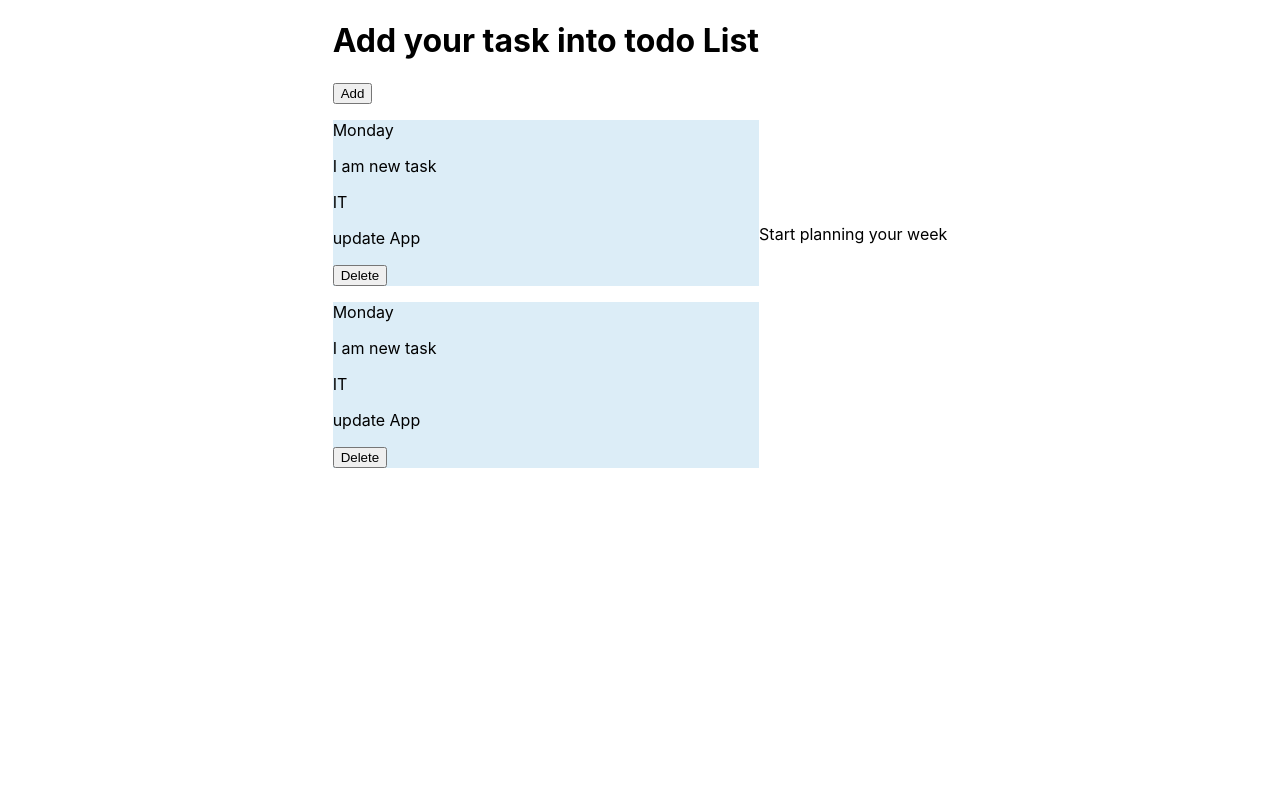
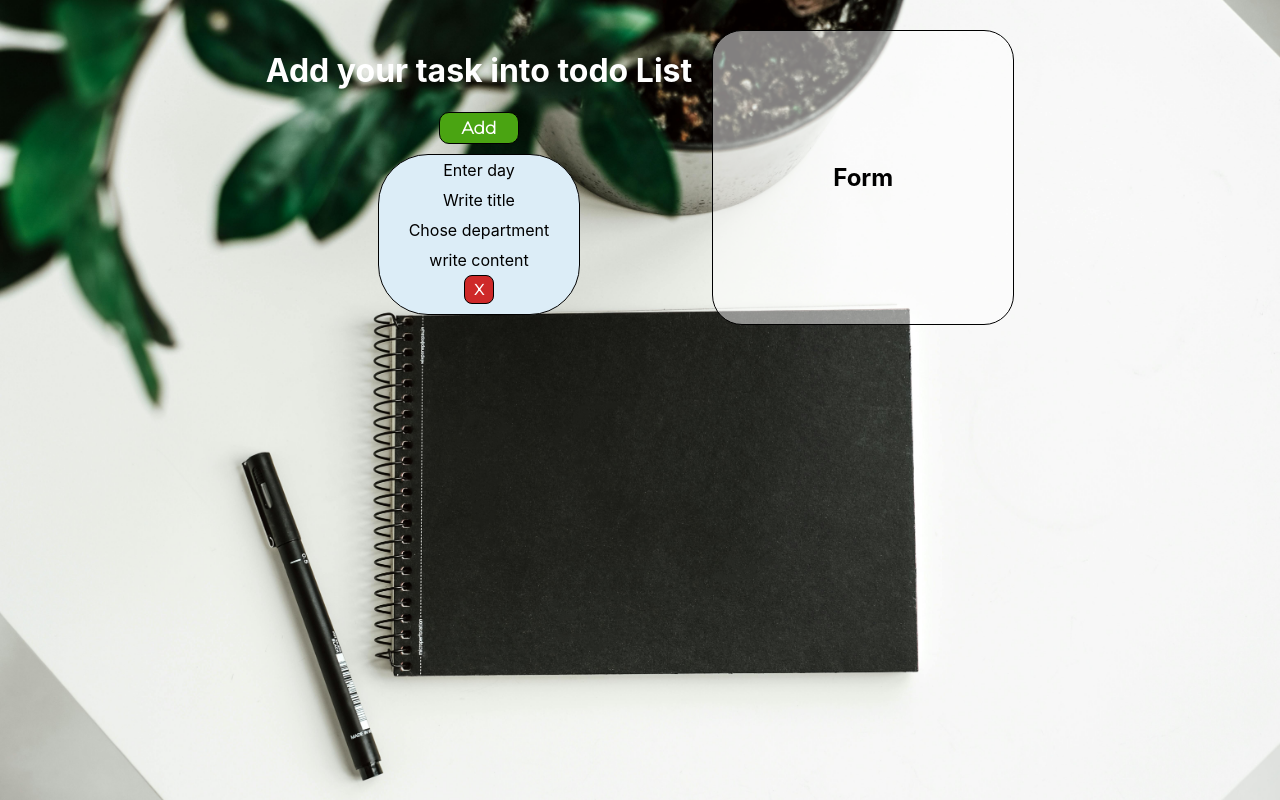
Before and after one commit to serhii-prozhyvarov/my-final-react-project, a React (Create React App) app: page / in a window 1280 px wide. Both pictures are taken after a click on the button "Add". Built offline with nearby package versions, Linux system fonts and the light colour scheme.

Commit message:
update app

```diff
--- a/public/index.html
+++ b/public/index.html
@@ -15,6 +15,12 @@
       user's mobile device or desktop. See https://developers.google.com/web/fundamentals/web-app-manifest/
     -->
     <link rel="manifest" href="%PUBLIC_URL%/manifest.json" />
+    <link rel="preconnect" href="https://fonts.googleapis.com" />
+    <link rel="preconnect" href="https://fonts.gstatic.com" crossorigin />
+    <link
+      href="https://fonts.googleapis.com/css2?family=Montserrat:ital,wght@0,300;1,300&display=swap"
+      rel="stylesheet"
+    />
     <!--
       Notice the use of %PUBLIC_URL% in the tags above.
       It will be replaced with the URL of the `public` folder during the build.
--- a/src/components/App/App.jsx
+++ b/src/components/App/App.jsx
@@ -6,23 +6,15 @@ import { TaskForm } from 'components/TaskForm/TaskForm';
 import { useState } from 'react';
 
 export const App = () => {
-  const [tasks, setTasks] = useState([
-    {
-      dayTask: 'Monday',
-      title: 'I am new task',
-      departament: 'IT',
-      content: 'update App',
-      id: nanoid(),
-    },
-  ]);
+  const [tasks, setTasks] = useState([]);
    const [selectedDay, setSelectedDay] = useState(null);
 
   const addTask = () => {
     const newTask = {
-      dayTask: 'Monday',
-      title: 'I am new task',
-      departament: 'IT',
-      content: 'update App',
+      dayTask: 'Enter day',
+      title: 'Write title',
+      departament: 'Chose department',
+      content: 'write content',
       id: nanoid(),
     };
     setTasks([...tasks, newTask]);
--- a/src/components/App/App.styled.jsx
+++ b/src/components/App/App.styled.jsx
@@ -3,5 +3,6 @@ import styled from '@emotion/styled';
 export const AppWrapper = styled.div`
   display: flex;
   justify-content: center;
-  align-items: center;
+  padding: 30px;
+
 `;
--- a/src/components/TaskForm/TaskForm.jsx
+++ b/src/components/TaskForm/TaskForm.jsx
@@ -1,4 +1,4 @@
-import { TaskFormWrapper } from './TaskForm.styled';
+import { Input, TaskFormWrapper } from './TaskForm.styled';
 
 
 export const TaskForm = ({ updateSchedule, selectedDay }) => {
@@ -8,38 +8,43 @@ export const TaskForm = ({ updateSchedule, selectedDay }) => {
       [myInput]: value,
     });
   };
-  if (!selectedDay) return <p>Start planning your week</p>;
   return (
     <TaskFormWrapper>
-      <h2>TaskForm</h2>
-      <input
+      {!selectedDay ? (
+        <h2>Form</h2>
+      ) : (
+        <>
+          <h2>Form</h2>
+          <Input
             type="text"
             id="dayTask"
             placeholder="Enter Day"
             value={selectedDay?.dayTask || ''}
             onChange={e => editTask('dayTask', e.target.value)}
           />
-      <input
+          <Input
             type="text"
             id="title"
             placeholder="Enter title"
             value={selectedDay?.title || ''}
             onChange={e => editTask('title', e.target.value)}
           />
-      <input
+          <Input
             type="text"
             id="departament"
             placeholder="Enter departament"
             value={selectedDay?.departament || ''}
             onChange={e => editTask('departament', e.target.value)}
           />
-      <input
+          <Input
             type="text"
             id="content"
             placeholder="Enter content"
             value={selectedDay?.content || ''}
             onChange={e => editTask('content', e.target.value)}
           />
+        </>
+      )}
     </TaskFormWrapper>
   );
 };
--- a/src/components/TaskForm/TaskForm.styled.jsx
+++ b/src/components/TaskForm/TaskForm.styled.jsx
@@ -3,4 +3,23 @@ import styled from '@emotion/styled';
 export const TaskFormWrapper = styled.div`
   display: flex;
   flex-direction: column;
+  justify-content: center;
+  align-items: center;
+  min-width: 300px;
+  border: solid 1px #000000;
+  background-color: rgba(255, 255, 255, 0.5);
+  border-radius: 30px;
 `;
+
+export const Input = styled.input`
+  font-family: 'Montserrat', sans-serif;
+  color: #000000;
+  font-size: 14px;
+  display: block;
+  margin: 15px;
+  border: 1px solid gray;
+  width: 80%;
+  height: 20px;
+  padding: 10px;
+  border-radius: 20px;
+`;
--- a/src/components/TaskList/TaskList.jsx
+++ b/src/components/TaskList/TaskList.jsx
@@ -1,6 +1,9 @@
 import {
-  TaskLisActiveWrapper,
-  TaskLisInactiveWrapper,
+  AddButton,
+  DeleteButton,
+  TaskListActiveWrapper,
+  TaskListInactiveWrapper,
+  TaskListWrapper,
 } from './TaskList.styled';
 
 export const TaskList = ({
@@ -11,41 +14,39 @@ export const TaskList = ({
   setSelectedDay,
 }) => {
   return (
-    <div>
+    <TaskListWrapper>
       <h1>Add your task into todo List</h1>
-      <button onClick={addTask}>Add</button>
+      <AddButton onClick={addTask}>Add</AddButton>
       {tasks.map(({ title, content, id, departament, dayTask }, index) => {
         return (
           <div key={index}>
             {id === selectedDay ? (
-              <TaskLisActiveWrapper onClick={() => setSelectedDay(id)}>
+              <TaskListActiveWrapper onClick={() => setSelectedDay(id)}>
                 <p>{dayTask}</p>
                 <p>{title.substring(0, 60)}</p>
                 <p>{departament}</p>
                 <p>{content.substring(0, 60)}</p>
-                <button
+                <DeleteButton
                   onClick={e => {
                     e.stopPropagation();
                     deleteDay(id);
                   }}
                 >
-                  Delete
-                </button>
-              </TaskLisActiveWrapper>
+                  X
+                </DeleteButton>
+              </TaskListActiveWrapper>
             ) : (
-              <TaskLisInactiveWrapper onClick={() => setSelectedDay(id)}>
+              <TaskListInactiveWrapper onClick={() => setSelectedDay(id)}>
                 <p>{dayTask}</p>
                 <p>{title.substring(0, 60)}</p>
                 <p>{departament}</p>
                 <p>{content.substring(0, 60)}</p>
-                <button className="button-delete" onClick={() => deleteDay(id)}>
-                  Delete
-                </button>
-              </TaskLisInactiveWrapper>
+                <DeleteButton onClick={() => deleteDay(id)}>X</DeleteButton>
+              </TaskListInactiveWrapper>
             )}
           </div>
         );
       })}
-    </div>
+    </TaskListWrapper>
   );
 };
--- a/src/components/TaskList/TaskList.styled.jsx
+++ b/src/components/TaskList/TaskList.styled.jsx
@@ -1,9 +1,63 @@
 import styled from '@emotion/styled';
 
-export const TaskLisActiveWrapper = styled.div`
+export const TaskListActiveWrapper = styled.div`
+  min-width: 200px;
+  border-radius: 30px;
+  margin-bottom: 10px;
   background-color: #fad106;
+  display: flex;
+  flex-direction: column;
+  justify-content: center;
+  align-items: center;
+  border: solid 1px #000000;
 `;
 
-export const TaskLisInactiveWrapper = styled.div`
+export const TaskListInactiveWrapper = styled.div`
+  min-width: 200px;
+  border-radius: 50px;
+  margin-bottom: 10px;
   background-color: #dcedf7;
+  display: flex;
+  flex-direction: column;
+  justify-content: center;
+  align-items: center;
+  border: solid 1px #000000;
 `;
+
+export const AddButton = styled.button`
+  cursor: pointer;
+  margin-bottom: 10px;
+  min-width: 80px;
+  font-family: 'Montserrat', sans-serif;
+  background-color: #4aa412;
+  padding: 5px;
+  border-radius: 10px;
+  border: none;
+  font-size: 17px;
+  color: #ffffff;
+  font-weight: 700;
+  border: solid 1px #000000;
+`;
+
+export const TaskListWrapper = styled.div`
+  display: flex;
+  flex-direction: column;
+  align-items: center;
+  margin-right: 20px;
+`;
+
+export const DeleteButton = styled.div`
+  cursor: pointer;
+  text-align: center;
+  margin-bottom: 10px;
+  min-width: 20px;
+  font-family: 'Montserrat', sans-serif;
+  background-color: #ce2929;
+  padding: 4px;
+  border-radius: 8px;
+  border: none;
+  font-size: 15px;
+  color: #ffffff;
+  font-weight: 700;
+  border: solid 1px #000000;
+`;
--- a/src/index.css
+++ b/src/index.css
@@ -7,9 +7,25 @@ body {
     sans-serif;
   -webkit-font-smoothing: antialiased;
   -moz-osx-font-smoothing: grayscale;
+  background: url(./background.jpg);
+  background-size: cover;
+  background-repeat: no-repeat;
 }
 
 code {
   font-family: source-code-pro, Menlo, Monaco, Consolas, 'Courier New',
     monospace;
 }
+
+p{
+  margin:5px;
+}
+
+h1{
+  color: #ffffff;
+}
+
+h2{
+  color:#000000;
+  margin:0px;
+}
```
Also changed, not shown: src/background.jpg (added). Lines whose indentation alone changed are shown as unchanged.
